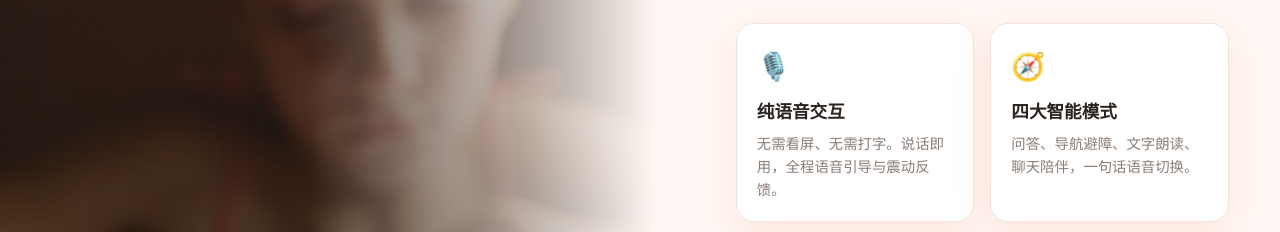
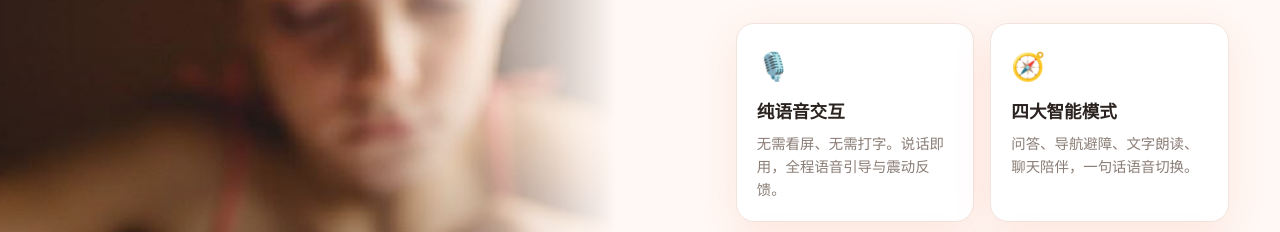
Before and after one commit to caoyue0115/Qiniu-Cloud-4th-Task---AI-Video-Talk, a plain HTML site: page static/showcase.html in a window 1280 px wide. Shown: the part 235-467 px from the top of the page. Drawn offline with Linux system fonts and the light colour scheme.

Commit message:
docs: 重写 README/设计文档/技术路线为最终版，修复Hero黑线

```diff
--- a/static/showcase.html
+++ b/static/showcase.html
@@ -46,17 +46,18 @@
   .hero-left {
     position: relative; display: flex; flex-direction: column; justify-content: flex-end;
     padding: 6vh 4vw; color: #fff; overflow: hidden;
-    background: linear-gradient(160deg, #3a2a22, #1c1410);
+    background: var(--bg);   /* 暖白，无暗框，从根本上消除右边硬切割 */
   }
-  .hero-left img.bg {
-    position: absolute; inset: 0; width: 100%; height: 100%; object-fit: cover;
-    opacity: .6; z-index: 0;
+  .hero-left img.bg {        /* 图片本身向右渐隐到透明，直接溶进白色背景 */
+    position: absolute; inset: 0; width: 100%; height: 100%; object-fit: cover; z-index: 0;
+    -webkit-mask-image: linear-gradient(to right, #000 52%, transparent 90%);
+            mask-image: linear-gradient(to right, #000 52%, transparent 90%);
   }
-  .hero-left::after {   /* 底部压暗保证文字可读 + 右侧渐隐到白色，消除生硬切割 */
+  .hero-left::after {        /* 只在左下压暗给文字可读性，右侧同样渐隐，不留边 */
     content: ''; position: absolute; inset: 0; z-index: 1;
-    background:
-      linear-gradient(to right, transparent 45%, rgba(255,248,244,.6) 78%, var(--bg) 96%),
-      linear-gradient(180deg, rgba(20,12,8,.12) 0%, rgba(20,12,8,.45) 55%, rgba(20,12,8,.78) 100%);
+    background: linear-gradient(180deg, transparent 28%, rgba(20,12,8,.4) 72%, rgba(20,12,8,.7) 100%);
+    -webkit-mask-image: linear-gradient(to right, #000 48%, transparent 84%);
+            mask-image: linear-gradient(to right, #000 48%, transparent 84%);
   }
   .hero-left .inner { position: relative; z-index: 2; }
   .hero-left .eyebrow {
```
Also changed, not shown: 3 other files.
